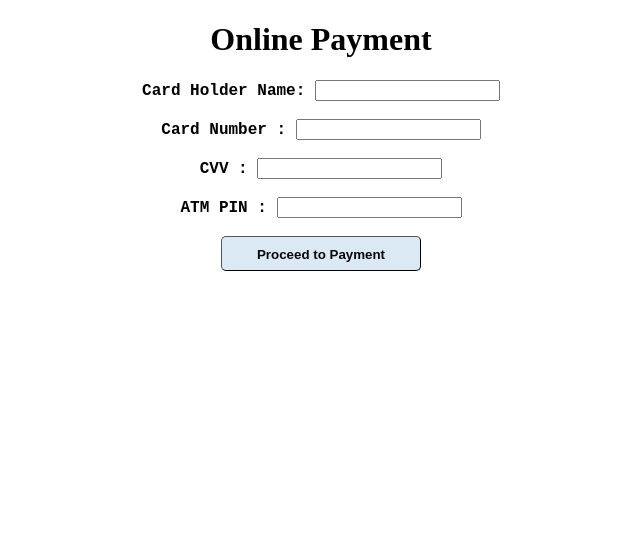
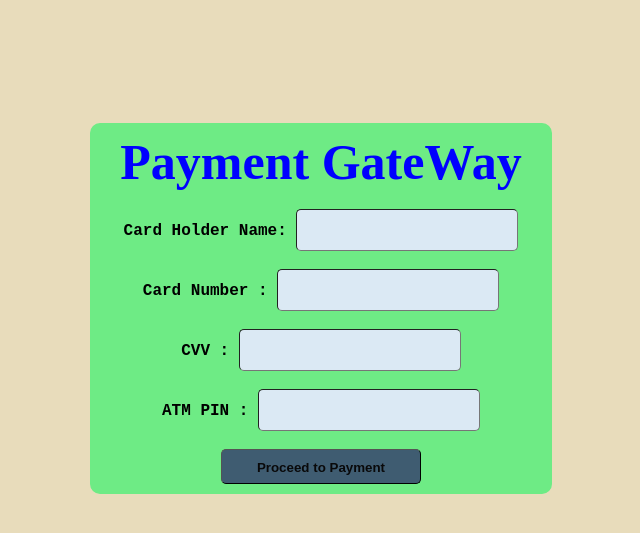
Before and after one commit to Gaurav-AL/Project, a Django app: page /payment in a window 1280 px wide. Shown: the top 533 px of the page, without its empty margins (319-959 px from the left). Run offline with Django 4.2, Linux system fonts and the light colour scheme; parts of the project's set-up code (start-up, migrations or seed data) failed here and were passed over.

Commit message:
everythinguptodate

```diff
--- a/PrepaidRecharge/static/index.css
+++ b/PrepaidRecharge/static/index.css
@@ -7,13 +7,13 @@ input[type="submit"] {
     width:200px;
     height:35px;
     padding:10px;
-    background-color: #dbe9f4;
+    background-color: #3f5c71;
     border-radius: 5px;
     border-width: 1px;
     color:rgb(9, 9, 10);
     font-weight: bold;
 }
-input[type="tel"] {
+input[type="tel"] , input[type="text"] ,input[type="password"] {
     width:200px;
     height:20px;
     padding:10px;
@@ -60,7 +60,8 @@ label{
     padding: 10px;
     border-radius: 10px;
     margin: 15px;
-    box-shadow: 10px;
+    box-shadow: 10px red;
+    text-align: center;
 }
 .parent{
     background-color: rgb(105, 105, 188);
@@ -87,3 +88,20 @@ label{
     background-color: inherit;
     border-radius: 10px;
 }
+#body{
+    background-color: #E8DCBB;
+}
+#body_details{
+    background-color: #E8DCBB;
+    padding-top: 100px ;
+    position: relative;
+}
+
+#heading{
+    font-size: 50px;
+    font-weight: bold;
+    font-stretch: extra-expanded;
+    padding-bottom: 20px;
+    margin: 20px;
+    color:blue;
+}
--- a/PrepaidRecharge/templates/details.html
+++ b/PrepaidRecharge/templates/details.html
@@ -4,16 +4,18 @@
         {% load static %}
         <link rel="stylesheet" href="{% static 'index.css' %}">
     </head>
-    <body>
+    <body id = "body_details">
         <script>
             function proceedRecharge(){
                 alert("Processing...")
                 setTimeout('', 50000);
-                alert("Recharge Successful Done");
+                alert("Recharge Successfully Done");
             }
         </script>
         <center>
-            <h1>Online Payment</h1>
+            <div class = "container">
+            <span id = "heading">Payment GateWay</span><br><br>
+
             <form action="{% url 'process' %}" method = "POST">
                 {% csrf_token %}
                 <label> Card Holder Name: </label>
@@ -32,5 +34,6 @@
                 <input type = "submit"  value = "Proceed to Payment" onclick="proceedRecharge()"/>
             </form>
             <center>
+        </div>
     </body>
 </html>
--- a/PrepaidRecharge/templates/index.html
+++ b/PrepaidRecharge/templates/index.html
@@ -7,7 +7,7 @@
         Mobile Recharge
     </title>
 </head>
-<body style = "padding : 10px;margin:2px">
+<body style = "padding : 10px;margin:2px" id = "body">
 
 
 <center>
```
Lines whose indentation alone changed are shown as unchanged.
